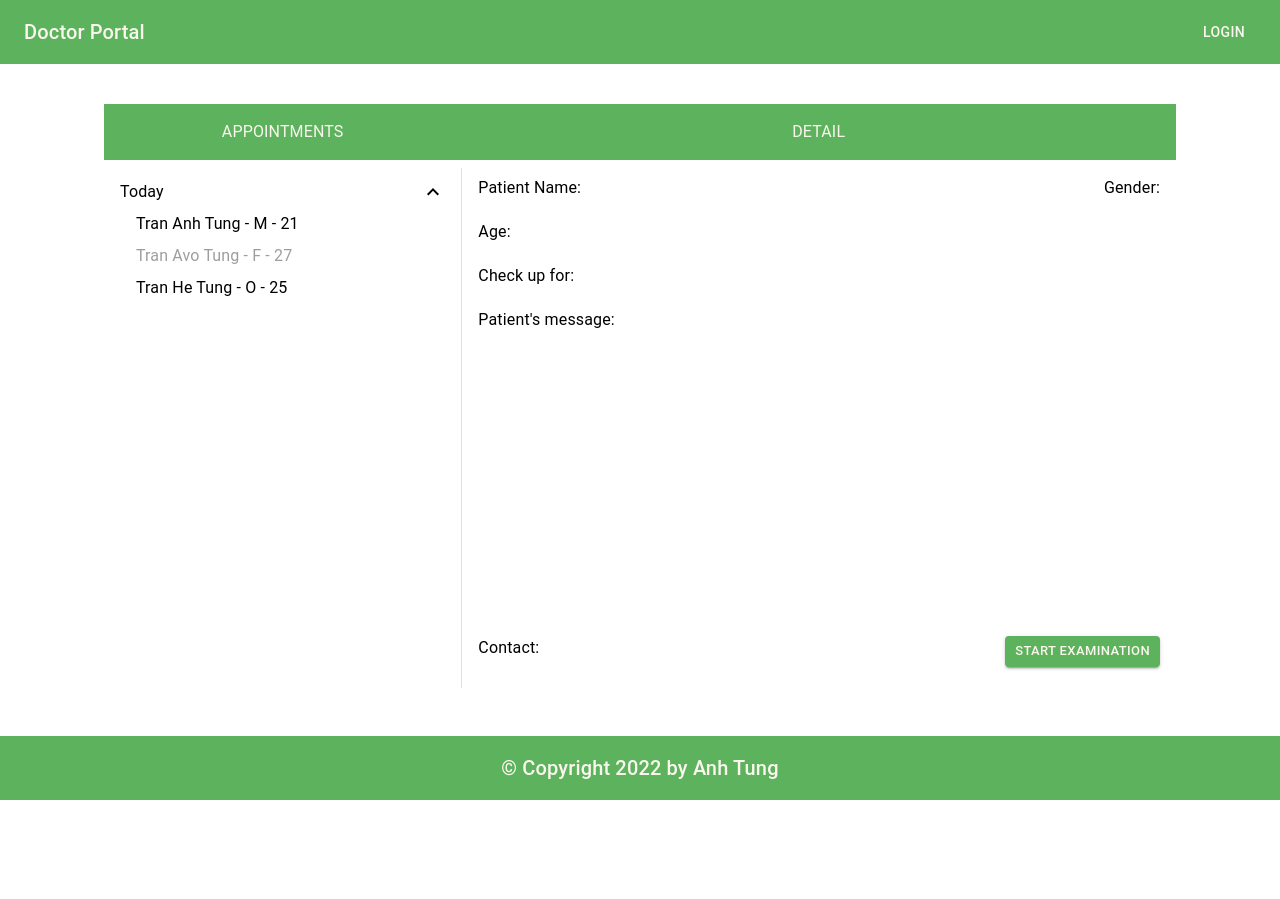
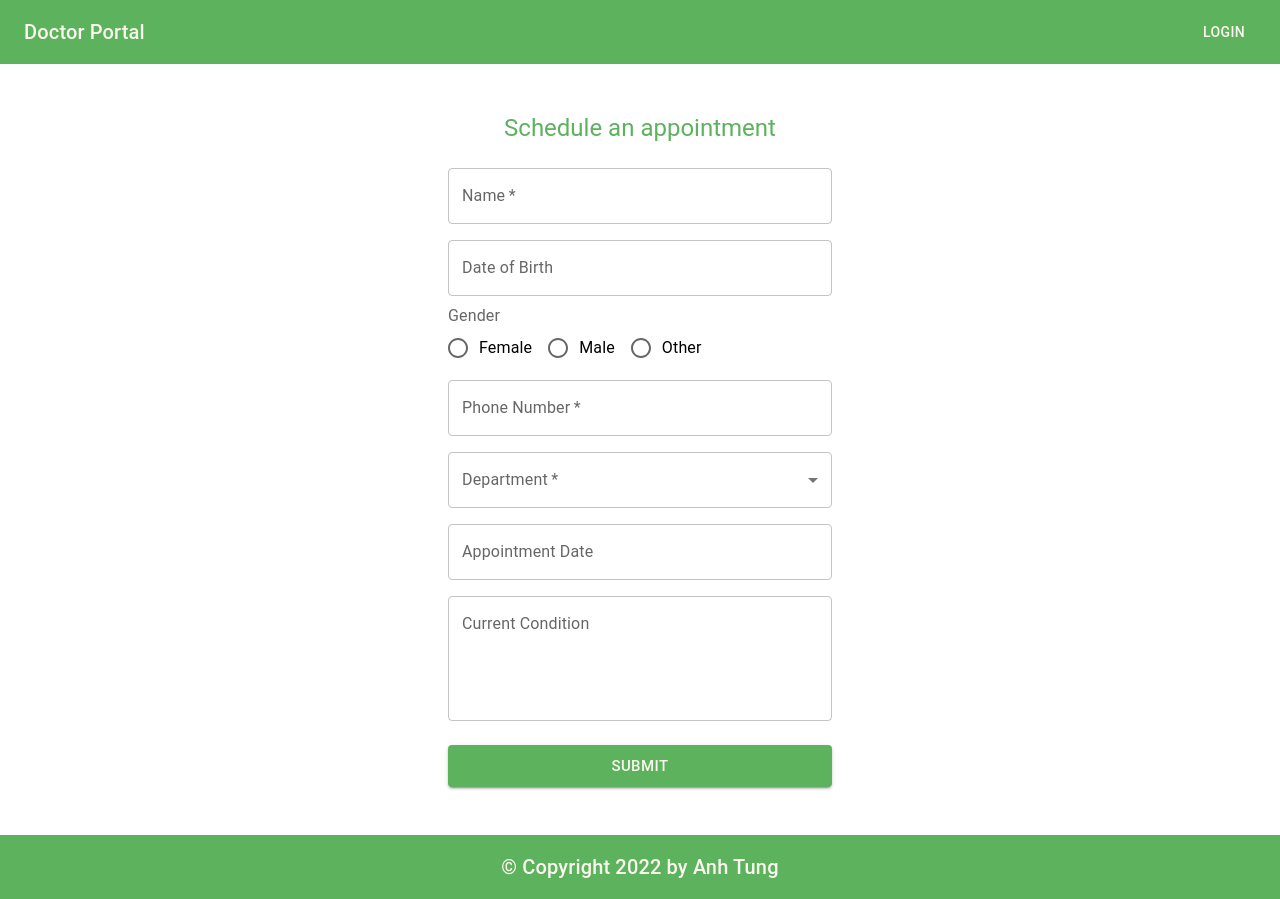
Before and after one commit to AvoDieKatz/Doctor-Appointment-Scheduler, a React (Create React App) app in the folder client/: page / in a window 1280 px wide. Before the commit the page ends 800 px from the top, so only its background shows below. Built offline with nearby package versions, Linux system fonts and the light colour scheme.

Commit message:
Added React Router Dom for navigation

```diff
--- a/client/src/App.js
+++ b/client/src/App.js
@@ -4,14 +4,11 @@ import Header from "./Components/Header";
 import Footer from "./Components/Footer";
 import { createTheme, ThemeProvider } from "@mui/material/styles";
 import { StyledEngineProvider } from "@mui/material/styles";
-import Container from "@mui/material/Container";
+import { Container, Grid } from "@mui/material";
 import { CacheProvider } from "@emotion/react";
 import createCache from "@emotion/cache";
 
-import PatientPage from "./Page/PatientPage";
-import AuthenticationPage from "./Page/AuthenticationPage";
-import DoctorPage from "./Page/DoctorPage";
-
+import { Outlet } from "react-router-dom";
 
 const theme = createTheme({
     palette: {
@@ -25,6 +22,16 @@ const theme = createTheme({
             styleOverrides: {
                 root: {
                     color: "#faf6ed",
+                    backgroundColor: "#5cb25d",
+                    "&:hover": {
+                        backgroundColor: "#407d41",
+                    },
+                    "&.danger": {
+                        backgroundColor: "#cc0004"
+                    },
+                    "&.danger:hover": {
+                        backgroundColor: "#b30004"
+                    }
                 },
             },
         },
@@ -46,9 +53,31 @@ function App() {
                     <ThemeProvider theme={theme}>
                         <Header user={user} />
                         <Container id="content">
-                            {/* <PatientPage /> */}
-                            {/* <AuthenticationPage setUser={setUser} /> */}
-                            <DoctorPage />
+                            <Grid
+                                container
+                                flexDirection="column"
+                                sx={{
+                                    padding: "4vh 0",
+                                    "& .table-header": {
+                                        backgroundColor: "primary.main",
+                                    },
+                                    "& .table-header .MuiTypography-root": {
+                                        m: "16px 0",
+                                        textAlign: "center",
+                                        color: "primary.text",
+                                    },
+                                    "& .table-content": {
+                                        padding: "16px",
+                                    },
+                                    "& .table-content.table-content-main": {
+                                        display: "flex",
+                                        flexDirection: "column",
+                                        flex: "1 1 auto",
+                                    },
+                                }}
+                            >
+                                <Outlet />
+                            </Grid>
                         </Container>
                         <Footer />
                     </ThemeProvider>
--- /dev/null
+++ b/client/src/Components/Admin/Layout/AdminHome.js
@@ -0,0 +1,7 @@
+import React from "react";
+
+const AdminHello = () => {
+    return <div>This is Admin Page</div>;
+};
+
+export default AdminHello;
--- /dev/null
+++ b/client/src/Components/Admin/Layout/AdminLayout.js
@@ -0,0 +1,8 @@
+import React from "react";
+import { Outlet } from "react-router-dom";
+
+const AdminLayout = () => {
+    return <Outlet />;
+};
+
+export default AdminLayout;
--- /dev/null
+++ b/client/src/Page/AdminPage.js
@@ -0,0 +1,62 @@
+import React from "react";
+
+import { Grid, Typography, Divider } from "@mui/material";
+import {
+    SideNav,
+    DepartmentControlView,
+    DoctorControlView,
+    AppointmentControlView,
+} from "../Components/Admin/index";
+import { Navigate, Route, Routes } from "react-router-dom";
+import AdminHome from "../Components/Admin/Layout/AdminHome";
+import AdminLayout from "../Components/Admin/Layout/AdminLayout";
+
+const View = () => {
+    return (
+        <>
+            <Grid container flex="0 0 auto">
+                <Grid item xs={4} className="table-header">
+                    <Typography>SECTIONS</Typography>
+                </Grid>
+                <Grid item xs={8} className="table-header">
+                    <Typography>MANAGEMENT</Typography>
+                </Grid>
+            </Grid>
+            <Grid container flex="1 1 auto">
+                <Grid item xs={4} className="table-content table-content-side">
+                    <SideNav />
+                </Grid>
+                <Divider orientation="vertical" variant="middle" flexItem />
+                <Grid item xs={8} className="table-content table-content-main">
+                    <Routes>
+                        <Route element={<AdminLayout />}>
+                            <Route index element={<AdminHome />} />
+                            <Route
+                                path="appointments"
+                                element={<AppointmentControlView />}
+                            />
+                            <Route
+                                path="doctors"
+                                element={<DoctorControlView />}
+                            />
+                            <Route
+                                path="departments"
+                                element={<DepartmentControlView />}
+                            />
+                            <Route
+                                path="*"
+                                element={<Navigate to="/not-found" />}
+                            />
+                        </Route>
+                    </Routes>
+                </Grid>
+            </Grid>
+        </>
+    );
+};
+
+const AdminPage = () => {
+    return <View />;
+};
+
+export default AdminPage;
--- /dev/null
+++ b/client/src/Page/NotFoundPage.js
@@ -0,0 +1,9 @@
+import React from 'react'
+
+const NotFoundPage = () => {
+  return (
+    <div>404</div>
+  )
+}
+
+export default NotFoundPage
--- a/client/src/index.js
+++ b/client/src/index.js
@@ -1,13 +1,28 @@
-import React from 'react';
-import ReactDOM from 'react-dom/client';
-import App from './App';
-import reportWebVitals from './reportWebVitals';
+import React from "react";
+import ReactDOM from "react-dom/client";
+import App from "./App";
+import reportWebVitals from "./reportWebVitals";
 
-const root = ReactDOM.createRoot(document.getElementById('root'));
+import { BrowserRouter, Routes, Route } from "react-router-dom";
+import NotFoundPage from "./Page/NotFoundPage";
+import PatientPage from "./Page/PatientPage";
+import DoctorPage from "./Page/DoctorPage";
+import AdminPage from "./Page/AdminPage";
+
+const root = ReactDOM.createRoot(document.getElementById("root"));
 root.render(
-  <React.StrictMode>
-    <App />
-  </React.StrictMode>
+    <React.StrictMode>
+        <BrowserRouter>
+            <Routes>
+                <Route path="/" element={<App />}>
+                    <Route index element={<PatientPage />} />
+                    <Route path="doctor/*" element={<DoctorPage />} />
+                    <Route path="admin/*" element={<AdminPage />} />
+                    <Route path="*" element={<NotFoundPage />} />
+                </Route>
+            </Routes>
+        </BrowserRouter>
+    </React.StrictMode>
 );
 
 // If you want to start measuring performance in your app, pass a function
```
Also changed, not shown: client/src/Components/Admin/Layout/AppointmentControlView.js (added, +9 -0 lines), client/src/Components/Admin/Layout/DoctorControlView.js (added, +9 -0 lines).
